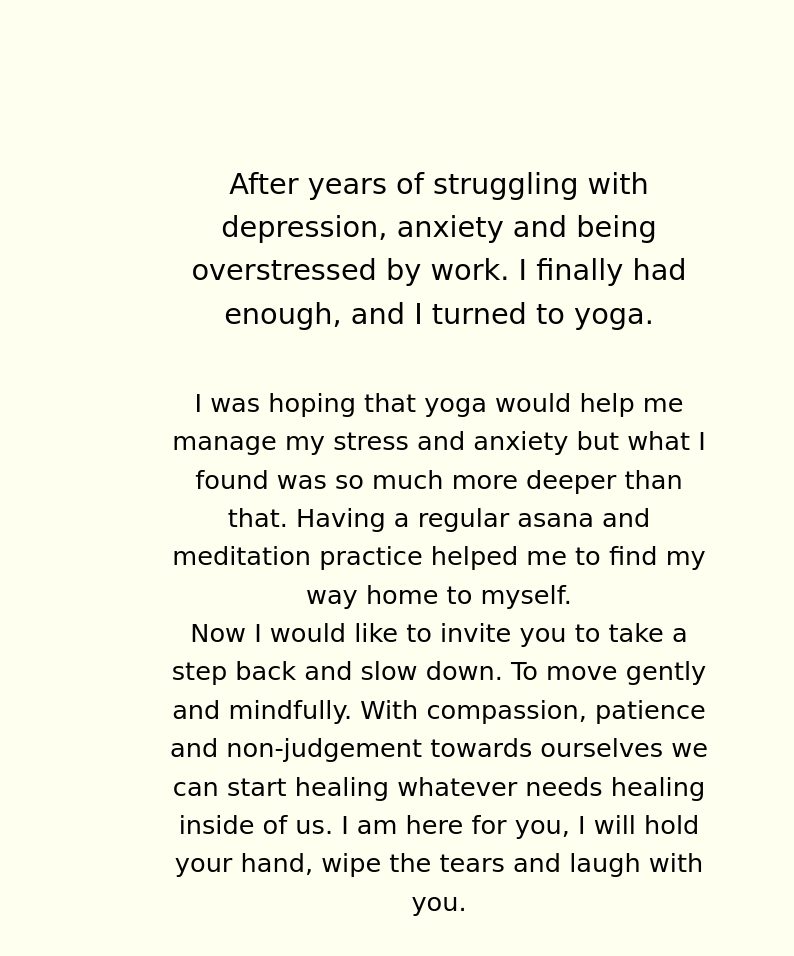
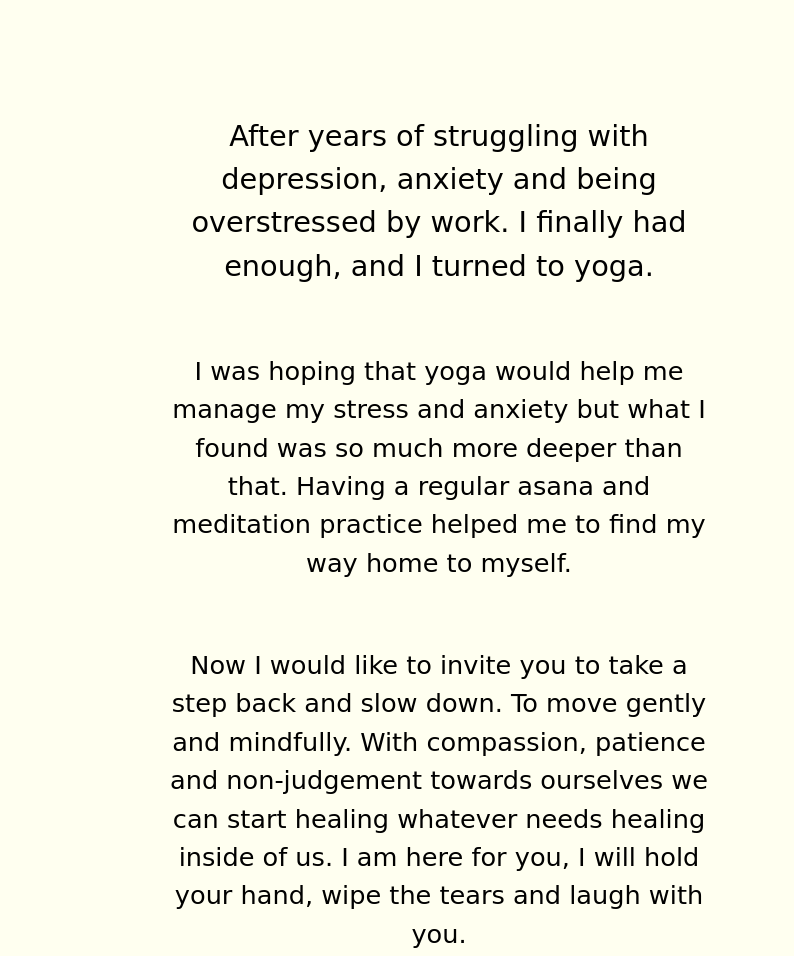
Before and after one commit to TotallySly/901.-LIVE-PROJECT--yoga-with-alex--html-css-bootstrap-js, a plain HTML site: page index.html in a window 1280 px wide. Shown: the part 1205-2161 px from the top of the page, 486-1280 px from the left. Drawn offline with nearby package versions, Linux system fonts and the light colour scheme; a web font is replaced by a local one.

Commit message:
Changed class names for classes and events

```diff
--- a/assets/style.css
+++ b/assets/style.css
@@ -190,13 +190,14 @@ body {
 ****************************************************************
 */
 
-.about-me-text-cursive-lg {
-    margin-top: 10rem;
+.cursive-about-me-text-lg {
+    margin-top: 7rem;
     font-family: 'Oooh Baby', cursive;
     font-size: 1.8rem;
 }
 
-.about-me-text-main-lg {
+.main-about-me-text-lg {
+    margin-top: 4rem;
     font-size: 1.6rem;
 }
 
--- a/index.html
+++ b/index.html
@@ -127,10 +127,10 @@
                 <div class="col">
                     <img src="/assets/images/website-images/alex-in-bamboo-seat.png" alt="An image of the yoga teacher, Alex, sitting within a rounded bamboo seat in a rain forest." class="img-fluid" />
                 </div>
-                <div class="col text-center about-me-text-main-lg">
-                    <div class="about-me-text-cursive-lg">After years of struggling with depression, anxiety and being overstressed by work. I finally had enough, and I turned to yoga.</div>
-                    <div class="mt-5">I was hoping that yoga would help me manage my stress and anxiety but what I found was so much more deeper than that. Having a regular asana and meditation practice helped me to find my way home to myself.</div>
-                    <div class="text-center about-me-text-sm">
+                <div class="col text-center">
+                    <div class="cursive-about-me-text-lg">After years of struggling with depression, anxiety and being overstressed by work. I finally had enough, and I turned to yoga.</div>
+                    <div class="main-about-me-text-lg">I was hoping that yoga would help me manage my stress and anxiety but what I found was so much more deeper than that. Having a regular asana and meditation practice helped me to find my way home to myself.</div>
+                    <div class="text-center main-about-me-text-lg">
                         Now I would like to invite you to take a step back and slow down. To move gently and mindfully. With compassion, patience and non-judgement towards ourselves we can start healing whatever needs healing inside of us. I am here
                         for you, I will hold your hand, wipe the tears and laugh with you.
                     </div>
```
